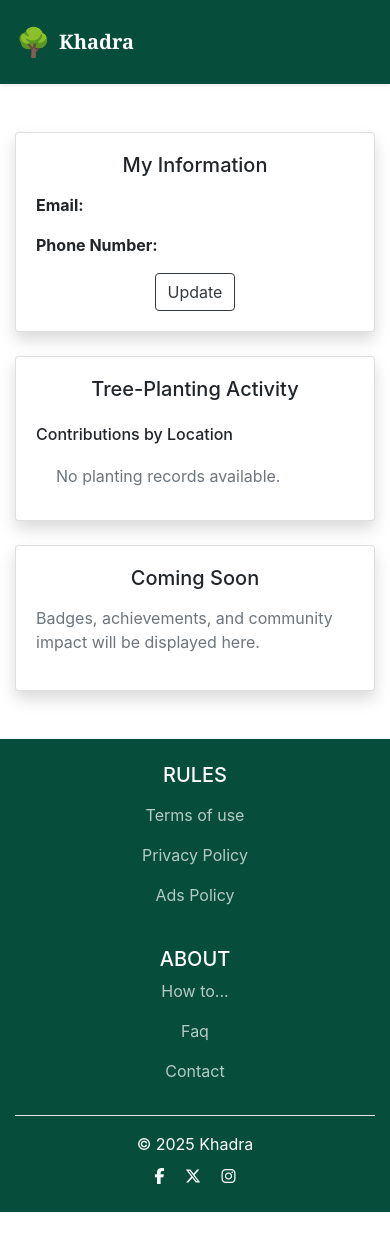
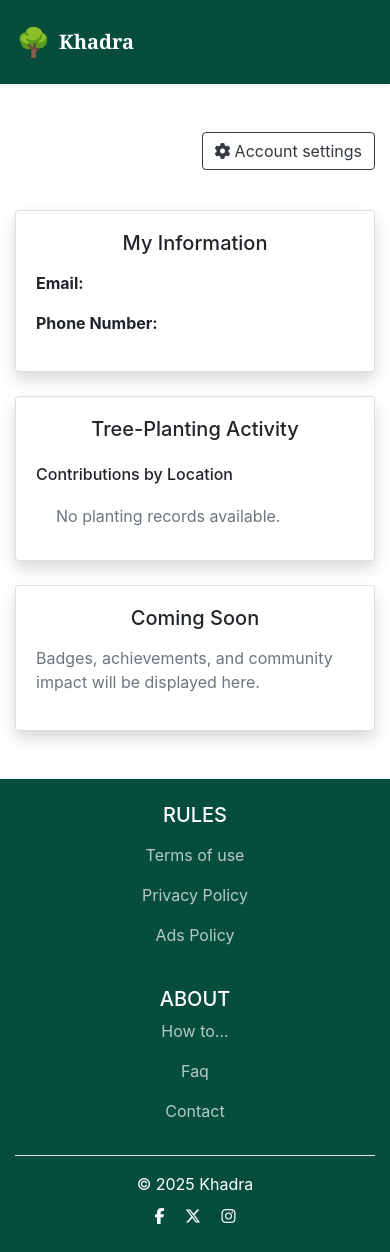
Before and after one commit to TonyXdZ/khadra, a Django app: template users/templates/users/profile.html in a window 390 px wide. Before the commit the page ends 1212 px from the top, so only its background shows below. Run offline with Django 5.2, Linux system fonts and the light colour scheme; the template is opened without the code that fills it, so the values that code supplies are empty.

Commit message:
feat(templates): add responsive account settings navigation in profile
- Refactor profile.html with new sidepanel component
- Implement responsive collapse behavior (visible on wide screens)
- Include settings links: profile update, password change, email, social

```diff
--- a/users/templates/users/profile.html
+++ b/users/templates/users/profile.html
@@ -3,33 +3,70 @@
 {% block title %}{% trans "My profile in Khadra" %}{% endblock title %}
 {% block content %}
 <section class="container my-5">
+  <div class="row">
+    <!-- Menu Button (Visible only on small screens) -->
+    <div class="col-12 d-md-none mb-3 text-right">
+      <button class="btn btn-outline-dark" type="button" data-toggle="collapse" data-target="#profileSidebar" aria-expanded="false" aria-controls="profileSidebar">
+        <i class="fas fa-cog mr-1"></i>{% trans "Account settings" %}
+      </button>
+    </div>
 
+    <!-- Side Panel Navigation -->
+    <aside class="col-md-4 mb-4 collapse d-md-block" id="profileSidebar">
+      <div class="card shadow">
+        <div class="card-body">
+          <h5 class="card-title text-center text-dark">{% trans "Account Settings" %}</h5>
+          <hr>
+          <ul class="nav flex-column">
+            <li class="nav-item">
+              <a class="nav-link" href="{% url 'profile-update' %}">
+                <i class="fas fa-user-edit mr-2"></i> {% trans "Update Profile" %}</a>
+            </li>
+            <li class="nav-item">
+              <a class="nav-link" href="{% url 'account_change_password' %}">
+                <i class="fas fa-key mr-2"></i>{% trans "Change Password" %}</a>
+            </li>
+            <li class="nav-item">
+              <a class="nav-link" href="{% url 'account_email' %}">
+                <i class="fas fa-envelope mr-2"></i>{% trans "Manage Emails" %}</a>
+            </li>
+            <li class="nav-item">
+              <a class="nav-link" href="{% url 'socialaccount_connections' %}">
+                <i class="fas fa-link mr-2"></i>{% trans "Manage Social Links" %}</a>
+            </li>
+          </ul>
+        </div>
+      </div>
+    </aside>
+
+    <!-- Main Profile Content -->
+    <div class="col-md-8">
       {% if user.profile.profile_pic %}
-    <div class="text-center bg-light">
-      <a href="{{ user.profile.profile_pic.url }}"><img src="{{ user.profile.profile_pic_256.url }}" class="img-thumbnail rounded-circle shadow-lg p-3"></a>
-      <p class="h2 mt-2"> {{ profile.user.username }} </p>
+        <div class="text-center bg-light mb-4">
+          <a href="{{ user.profile.profile_pic.url }}">
+            <img src="{{ user.profile.profile_pic_256.url }}" class="img-thumbnail rounded-circle shadow-lg p-3">
+          </a>
+          <p class="h2 mt-2">{{ profile.user.username }}</p>
         </div>
       {% endif %}
+
       <header class="mb-4">
-        <h1 class="display-5 text-center">{{user.username}}</h1>
+        <h1 class="display-5 text-center">{{ user.username }}</h1>
       </header>
 
-    <!-- User Information Section -->
+      <!-- User Info -->
       <section class="card mb-4 shadow">
         <div class="card-body">
           <h2 class="h5 mb-3 text-center">{% trans "My Information" %}</h2>
           <p><strong>{% trans "Email" %}:</strong> {{ user.email|escape }}</p>
           <p><strong>{% trans "Phone Number" %}:</strong> {{ user.profile.phone_number.as_national|default:""|escape }}</p>
-            <div class="text-center"><a href="{% url 'profile-update' %}" class="btn btn-outline-dark">{% trans "Update" %}</a></div>
-
         </div>
       </section>
 
-    <!-- Tree Planting Activity Section -->
+      <!-- Tree Planting Activity -->
       <section class="card mb-4 shadow">
         <div class="card-body">
-            <h2 class="h5 mb-3 text-center ">{% trans "Tree-Planting Activity" %}</h2>
-            <!-- Contributions by Location -->
+          <h2 class="h5 mb-3 text-center">{% trans "Tree-Planting Activity" %}</h2>
           <h3 class="h6 mt-4">{% trans "Contributions by Location" %}</h3>
           <ul class="list-group list-group-flush">
             {% for location, trees in initiatives.items %}
@@ -47,12 +84,14 @@
         </div>
       </section>
 
-    <!-- Placeholder for Future Features -->
-    <section class="card shadow ">
+      <!-- Future Features -->
+      <section class="card shadow">
         <div class="card-body">
           <h2 class="h5 mb-3 text-center">{% trans "Coming Soon" %}</h2>
           <p class="text-muted">{% trans "Badges, achievements, and community impact will be displayed here." %}</p>
         </div>
       </section>
+    </div>
+  </div>
 </section>
 {% endblock %}
```
Lines whose indentation alone changed are shown as unchanged.
